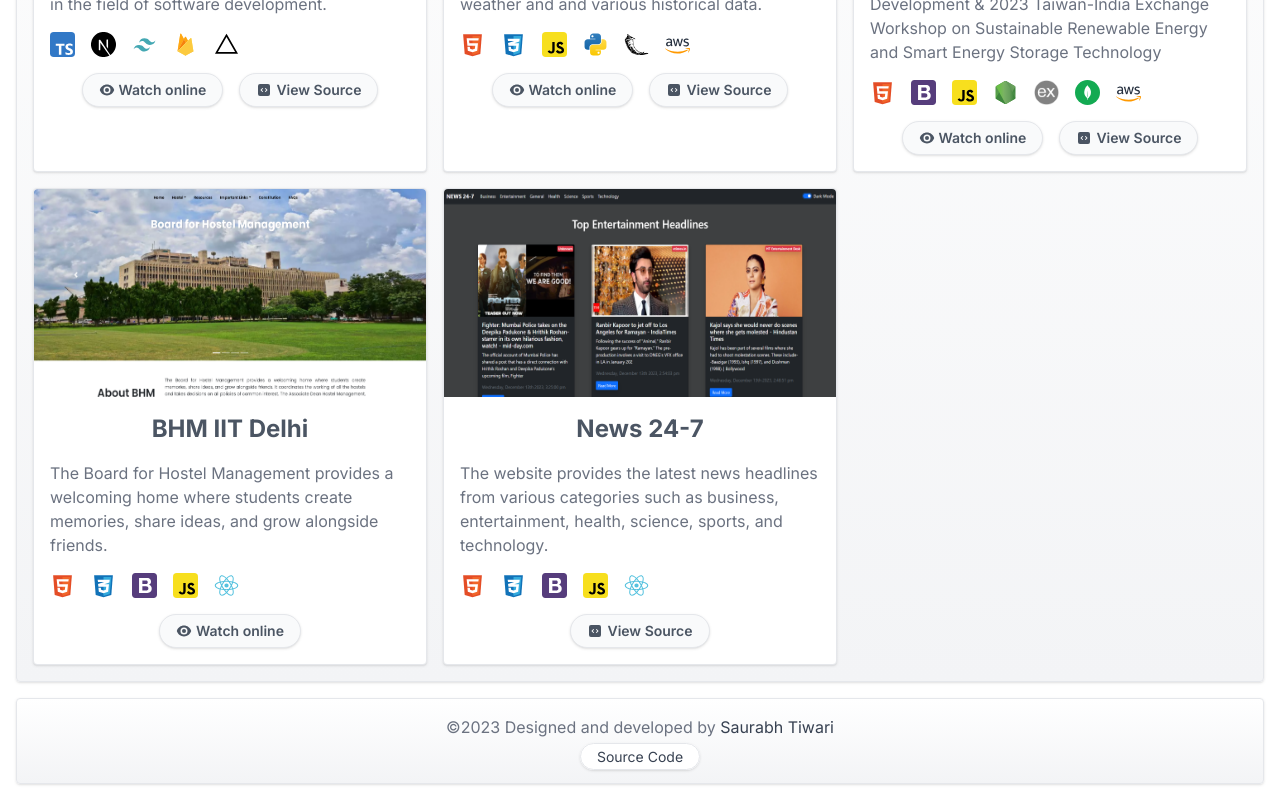
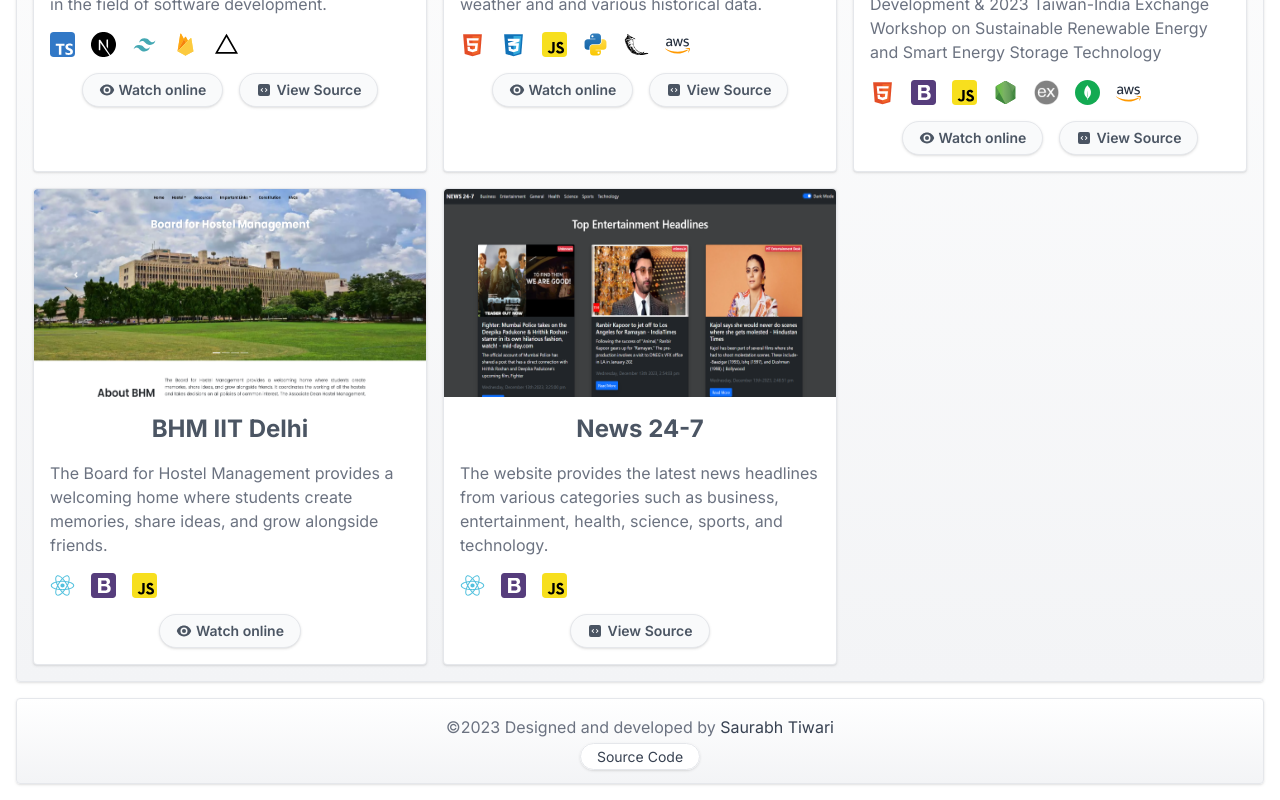
Before and after one commit to SaurabhTiwari4093/portfolio, a Next.js app: page /projects in a window 1280 px wide. Shown: the part 752-1552 px from the top of the page. Built offline with nearby package versions, Linux system fonts and the light colour scheme.

Commit message:
Corrected tech used

```diff
--- a/app/projects/page.tsx
+++ b/app/projects/page.tsx
@@ -143,12 +143,8 @@ function Projects() {
           }
           techs={[
             {
-              img: HTMLIMG,
-              alt: "HTML",
-            },
-            {
-              img: CSSIMG,
-              alt: "CSS",
+              img: ReactImg,
+              alt: "React Js",
             },
             {
               img: BootstrapImg,
@@ -157,10 +153,6 @@ function Projects() {
             {
               img: JSIMG,
               alt: "JavaScript",
-            },
-            {
-              img: ReactImg,
-              alt: "React Js",
             },
           ]}
           href={"https://bhm.iitd.ac.in/"}
@@ -174,12 +166,8 @@ function Projects() {
           }
           techs={[
             {
-              img: HTMLIMG,
-              alt: "HTML",
-            },
-            {
-              img: CSSIMG,
-              alt: "CSS",
+              img: ReactImg,
+              alt: "React Js",
             },
             {
               img: BootstrapImg,
@@ -188,10 +176,6 @@ function Projects() {
             {
               img: JSIMG,
               alt: "JavaScript",
-            },
-            {
-              img: ReactImg,
-              alt: "React Js",
             },
           ]}
           href={"#"}
```
